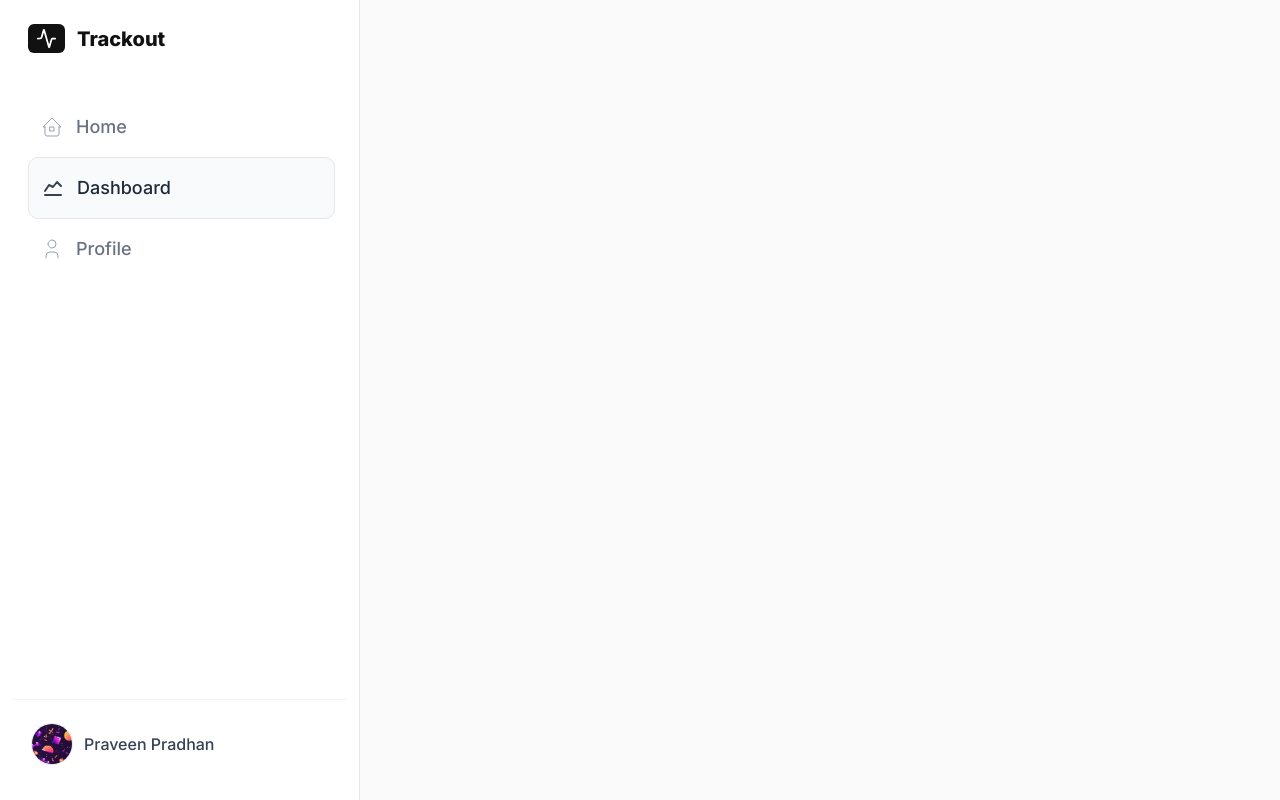
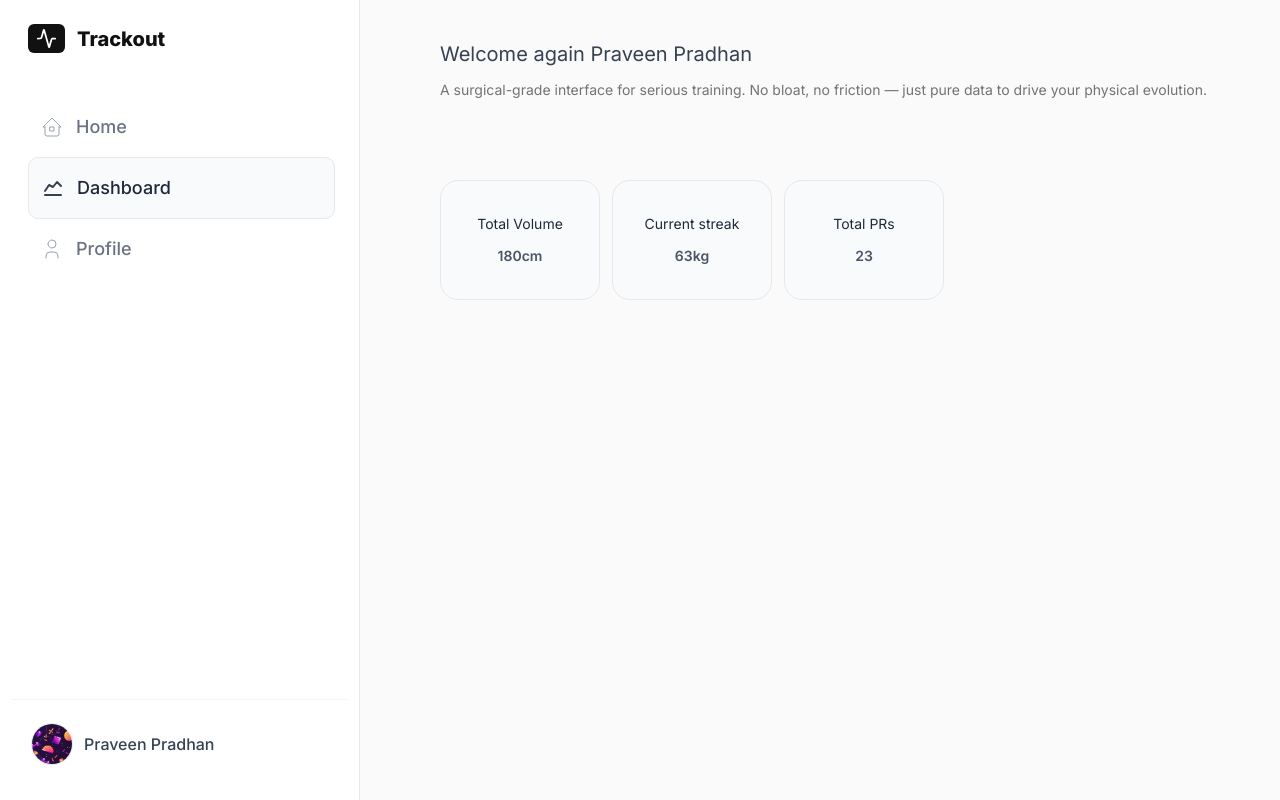
Before and after one commit to prvncodz/trackout, a React (Vite) app in the folder client/: page /dashboard/1 in a window 1280 px wide. Built offline with nearby package versions, Linux system fonts and the light colour scheme; a web font is replaced by a local one.

Commit message:
added greetings in dashboard

```diff
--- a/client/src/pages/DashboardPage.jsx
+++ b/client/src/pages/DashboardPage.jsx
@@ -1,12 +1,50 @@
-import { SimpleEditor } from "@/components/tiptap-templates/simple/simple-editor";
 import SideBarLayout from "../components/layout/SideBar";
+import { useAuth } from "@/stores/user.store";
+
+const Greetings = () => {
+    const fullname = useAuth((s) => s.user.fullname);
+    return (
+        <div className="flex flex-col justify-center items-center gap-3 p-10 lg:p-0 lg:my-10 lg:justify-start lg:items-start">
+            <h1 className="text-xl text-gray-700 text-center lg:text-left">Welcome again {fullname}</h1>
+            <p className="text-neutral-500 text-sm text-center lg:text-left ">A surgical-grade interface for serious training. No bloat, no friction — just pure data to drive your physical evolution.</p>
+        </div>
+    );
+}
+const Cards = () => {
+    const user = useAuth((s) => s.user);
+    const stats = [
+        { label: "Total Volume", value: user.height ? `${user.height}cm` : "—" },
+        { label: "Current streak", value: user.weight ? `${user.weight}kg` : "—" },
+        { label: "Total PRs", value: user.totalWorkouts ?? "—" },
+    ];
+
+    return (
+        <div className="no-scrollbar mt-8 flex w-screen gap-3 overflow-auto scroll-smooth px-4 py-2 p-10 lg:w-auto lg:px-0">
+            {stats.map((stat, index) => (
+                <div
+                    key={index}
+                    className="shadow-standard border-line-color inset-0 flex h-30 w-40 shrink-0 flex-col items-center justify-center gap-3 rounded-2xl border bg-gray-50"
+                >
+                    <h3 className="text-sm text-gray-800">{stat.label}</h3>
+                    <p className="text-sm text-gray-600 font-semibold">{stat.value}</p>
+                </div>
+            ))}
+        </div>
+
+    )
+}
 
 const DashboardPage = () => {
-  return (
-    <div>
-      <SideBarLayout></SideBarLayout>
-    </div>
-  );
+    return (
+        <div>
+            <SideBarLayout>
+                <div className="flex flex-col h-screen lg:pl-20">
+                    <Greetings />
+                    <Cards />
+                </div>
+            </SideBarLayout>
+        </div>
+    );
 };
 
 export default DashboardPage;
```
